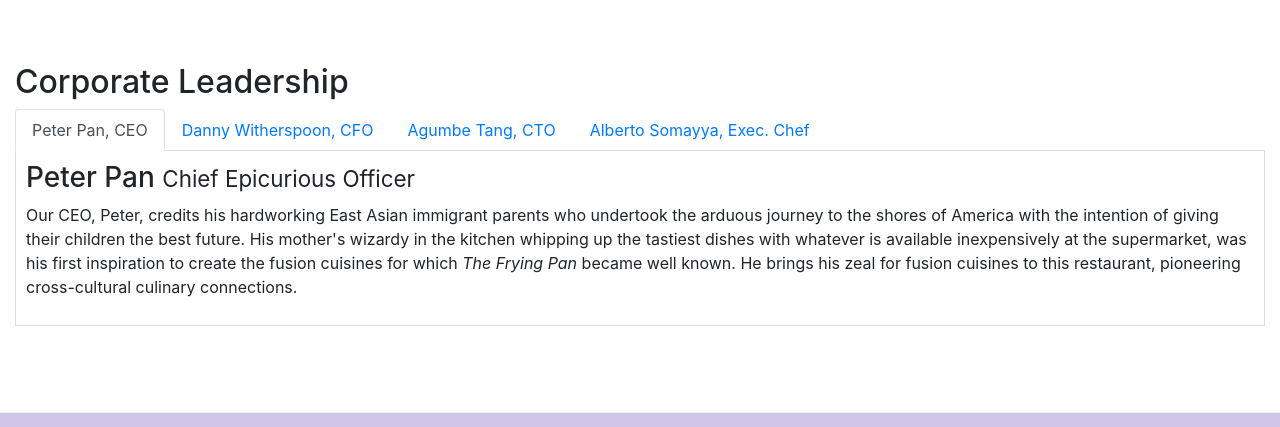
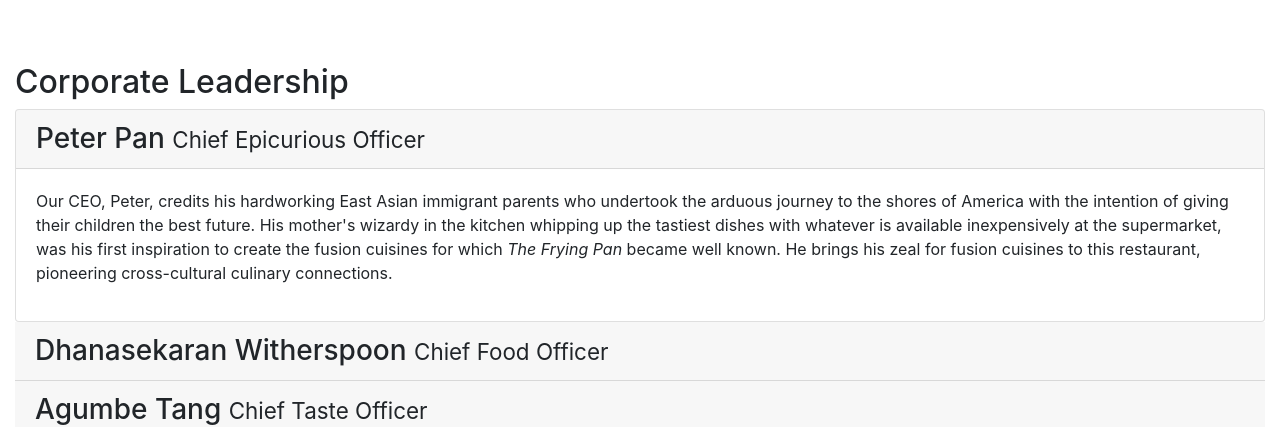
Before and after one commit to stella-pliatsiou/boostrap, a website: page conFusion/aboutus.html in a window 1280 px wide. Shown: the part 1221-1648 px from the top of the page. Drawn offline with nearby package versions, Linux system fonts and the light colour scheme.

Commit message:
Accordion

```diff
--- a/conFusion/aboutus.html
+++ b/conFusion/aboutus.html
@@ -152,49 +152,64 @@
         <div class="row row-content">
             <div class="col-12">
                 <h2>Corporate Leadership</h2>
-                <ul class="nav nav-tabs">
 
-                    <li class="nav-item">
-                      <a class="nav-link active" href="#peter"
-                        role="tab" data-toggle="tab">Peter Pan, CEO</a>
-                    </li>
 
-                    <li class="nav-item">
-                      <a class="nav-link" href="#danny" role="tab"
-                        data-toggle="tab">Danny Witherspoon, CFO</a>
-                    </li>
-
-                    <li class="nav-item">
-                      <a class="nav-link" href="#agumbe"role="tab"
-                        data-toggle="tab">Agumbe Tang, CTO</a>
-                    </li>
-
-                    <li class="nav-item">
-                      <a class="nav-link" href="#alberto"role="tab"
-                        data-toggle="tab">Alberto Somayya, Exec. Chef</a>
-                    </li>
-
-                </ul>
-
-                <div class="tab-content">
-                    <div role="tabpanel" class="tab-pane fade show active" id="peter">
-                        <h3>Peter Pan <small>Chief Epicurious Officer</small></h3>
+                <div class="accordion">
+                    <div class="card">
+                        <div class="card-header" role="tab" id="peterhead">
+                        <h3 class="mb-0">
+                            <a data-toggle="collapse" data-target="#peter">
+                            Peter Pan <small>Chief Epicurious Officer</small>
+                            </a>
+                        </h3>
+                        </div>
+                        <div class="collapse show" id="peter" data-parent="#accordion">
+                            <div class="card-body">
                         <p class="d-none d-sm-block">Our CEO, Peter, credits his hardworking East Asian immigrant parents who undertook the arduous journey to the shores of America with the intention of giving their children the best future. His mother's wizardy in the kitchen whipping up the tastiest dishes with whatever is available inexpensively at the supermarket, was his first inspiration to create the fusion cuisines for which <em>The Frying Pan</em> became well known. He brings his zeal for fusion cuisines to this restaurant, pioneering cross-cultural culinary connections.</p>
                      </div>
+                    </div>
+                    </div>
 
-                    <div role="tabpanel" class="tab-pane fade" id="danny">
-                        <h3>Dhanasekaran Witherspoon <small>Chief Food Officer</small></h3>
+                     <div class="card-header" role="tab" id="dannyhead">
+                        <h3 class="mb-0">
+                            <a data-toggle="collapse" data-target="#danny">
+                            Dhanasekaran Witherspoon <small>Chief Food Officer</small>
+                            </a>
+                            </h3>
+                     </div>
+                     <div class="collapse" id="danny" data-parent="#accordion">
+                        <div class="card-body">
                         <p class="d-none d-sm-block">Our CFO, Danny, as he is affectionately referred to by his colleagues, comes from a long established family tradition in farming and produce. His experiences growing up on a farm in the Australian outback gave him great appreciation for varieties of food sources. As he puts it in his own words, <em>Everything that runs, wins, and everything that stays, pays!</em></p>
                     </div>
+                </div>
 
-                    <div role="tabpanel" class="tab-pane fade" id="agumbe">
-                        <h3>Agumbe Tang <small>Chief Taste Officer</small></h3>
+
+                    <div class="card-header" role="tab" id="agumbehead">
+                        <h3 class="mb-0">
+                            <a data-toggle="collapse" data-target="#agumbe">
+                            Agumbe Tang <small>Chief Taste Officer</small>
+                            </a>
+                        </h3>
+                    </div>
+                    <div class="collapse" id="agumbe" data-parent="#accordion">
+                        <div class="card-body">
                         <p class="d-none d-sm-block">Blessed with the most discerning gustatory sense, Agumbe, our CTO, personally ensures that every dish that we serve meets his exacting tastes. Our chefs dread the tongue lashing that ensues if their dish does not meet his exacting standards. He lives by his motto, <em>You click only if you survive my lick.</em></p>
                     </div>
+                </div>
+                </div>
 
-                    <div role="tabpanel" class="tab-pane fade" id="alberto">
-                        <h3>Alberto Somayya <small>Executive Chef</small></h3>
+
+                <div class="card-header" role="tab" id="albertohead">
+                    <h3 class="mb-0">
+                        <a data-toggle="collapse" data-target="#alberto">
+                        Alberto Somayya <small>Executive Chef</small>
+                        </a>
+                        </h3>
+                        </div>
+                        <div class="collapse" id="alberto" data-parent="#accordion">
+                            <div class="card-body">
                         <p class="d-none d-sm-block">Award winning three-star Michelin chef with wide International experience having worked closely with whos-who in the culinary world, he specializes in creating mouthwatering Indo-Italian fusion experiences. He says, <em>Put together the cuisines from the two craziest cultures, and you get a winning hit! Amma Mia!</em></p>
+                    </div>
                     </div>
 
                 </div>
```
